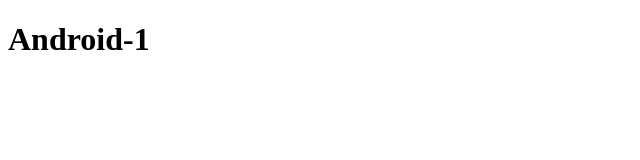
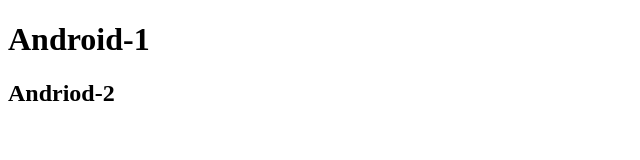
Before and after one commit to anilraja22/version1, a plain HTML site: page index.html in a window 1280 px wide. Shown: the whole page, without its empty margins (0-640 px from the left). Drawn offline with Linux system fonts and the light colour scheme.

Commit message:
version-2

```diff
--- a/index.html
+++ b/index.html
@@ -7,5 +7,6 @@
 </head>
 <body>
     <h1>Android-1</h1>
+    <h2>Andriod-2</h2>
 </body>
 </html>
```
